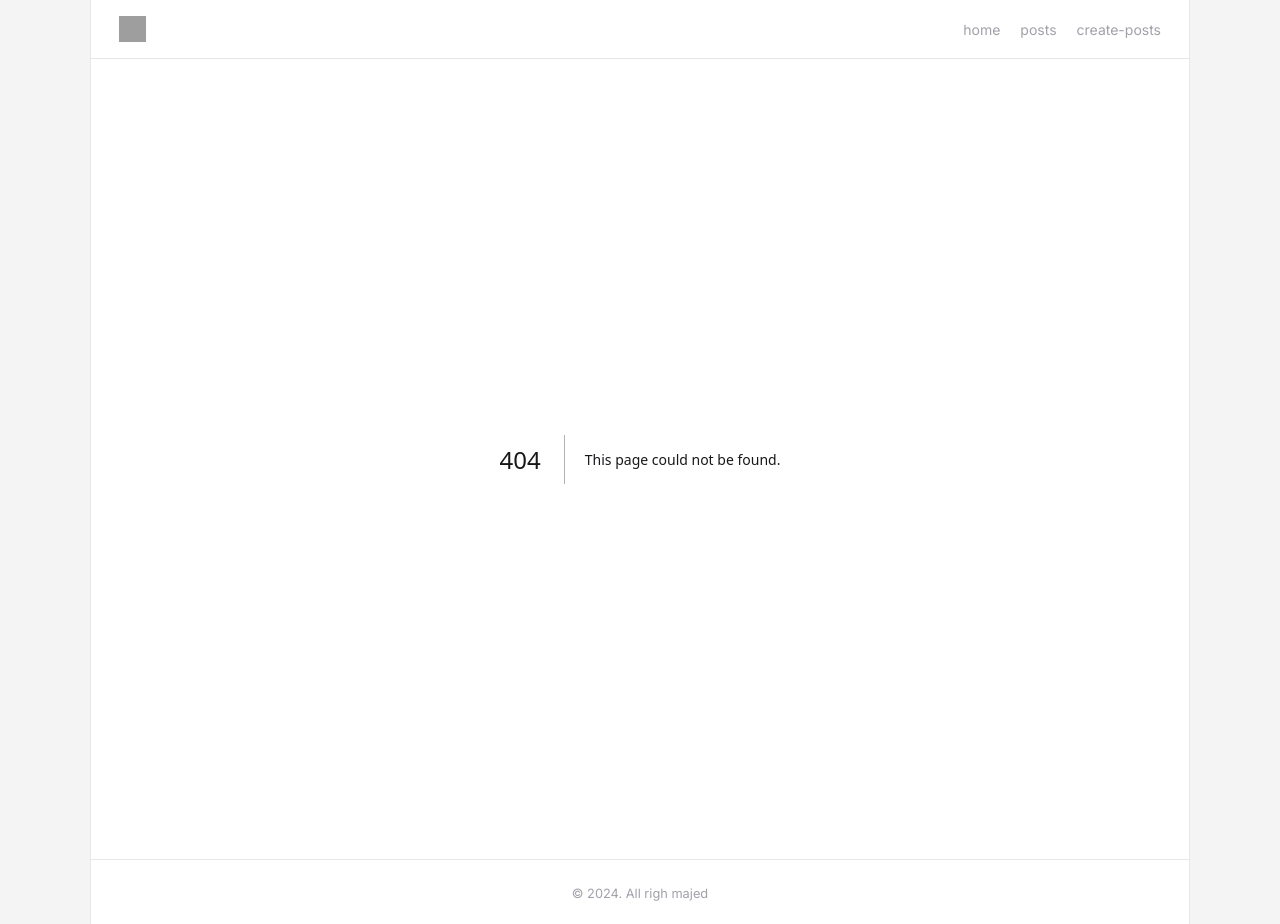
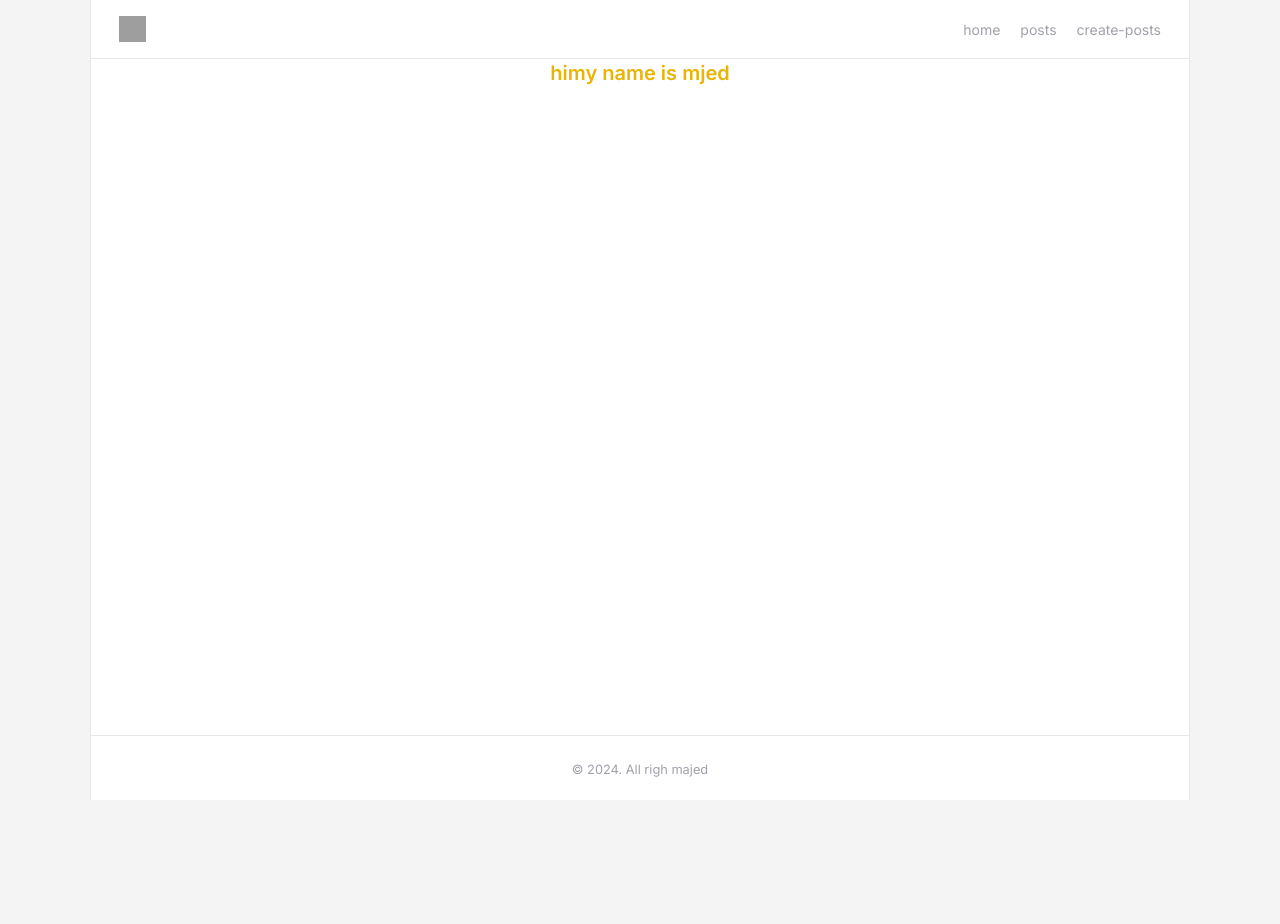
Before and after one commit to majedkarimi/blog-post-wep-app, a Next.js app: page /taild in a window 1280 px wide. Before the commit this address had no page. After the commit the page ends 800 px from the top, so only its background shows below. Built offline with nearby package versions, Linux system fonts and the light colour scheme; grey boxes are pictures that could not be loaded.

Commit message:
taildwind css config

```diff
--- a/src/app/create-posts/page.tsx
+++ b/src/app/create-posts/page.tsx
@@ -1,4 +1,5 @@
 import { createPost } from "@/actions/action";
+import Button from "@/ui/Button";
 import { LogoutLink } from "@kinde-oss/kinde-auth-nextjs/components";
 // import { getKindeServerSession } from "@kinde-oss/kinde-auth-nextjs/server";
 // import { redirect } from "next/navigation";
@@ -11,10 +12,7 @@ const page = async () => {
   return (
     <main className="text-center pt-16">
       <h1 className="text-4xl md:text:5xl font-bold mb-5">Create Post</h1>
-      <form
-        className="space-x-2 mt-10 flex flex-col gap-5 my-10 max-w-[400px] mx-auto"
-        action={createPost}
-      >
+      <form className="form" action={createPost}>
         <input
           className="border rounded px-3 h-10"
           type="text"
@@ -29,9 +27,7 @@ const page = async () => {
           required
           rows={6}
         />
-        <button className="bg-blue-500 px-5 rounded text-white h-12">
-          Submit
-        </button>
+        <Button text="Submit" />
       </form>
       <LogoutLink>Logout</LogoutLink>
     </main>
--- a/src/app/globals.css
+++ b/src/app/globals.css
@@ -1,3 +1,9 @@
 @tailwind base;
 @tailwind components;
 @tailwind utilities;
+
+@layer components {
+  .form {
+    @apply space-x-2 mt-10 flex flex-col gap-5 my-10 max-w-[400px] mx-auto;
+  }
+}
--- a/src/app/posts/[id]/page.tsx
+++ b/src/app/posts/[id]/page.tsx
@@ -6,7 +6,6 @@ type post = {
 const SinglePost = async ({ params }: { params: { id: string } }) => {
   const response = await fetch("https://mobapi.banimode.com/api/v1/blog-post");
   const data = (await response.json()) as post;
-
   console.log();
   const post = data.data.find((post, index) => index === +params.id);
 
@@ -18,5 +17,4 @@ const SinglePost = async ({ params }: { params: { id: string } }) => {
     </main>
   );
 };
-
 export default SinglePost;
--- /dev/null
+++ b/src/app/taild/page.tsx
@@ -0,0 +1,13 @@
+import React from "react";
+
+const page = () => {
+  return (
+    <div className="tracking-normal">
+      <h1 className="text-xl text-yellow-500 font-semibold text-center">
+        himy name is mjed
+      </h1>
+    </div>
+  );
+};
+
+export default page;
--- /dev/null
+++ b/src/ui/Button.tsx
@@ -0,0 +1,10 @@
+import React from "react";
+type props = {
+  text: string;
+};
+const Button: React.FC<props> = ({ text }) => {
+  const className = "bg-blue-500 px-5 rounded text-white h-12";
+  return <button className={className}>{text}</button>;
+};
+
+export default Button;
--- a/tailwind.config.ts
+++ b/tailwind.config.ts
@@ -15,6 +15,12 @@ const config: Config = {
       },
     },
   },
+  "tailwind-class-sorter.classRegex": {
+    rescript: [
+      'className\\w*?=\\w*("[\\s\\S]+?")|className\\w*?=\\w*?\\{([\\s\\S]+?)\\}',
+      '"(.+?)"',
+    ],
+  },
   plugins: [],
 };
 export default config;
```
